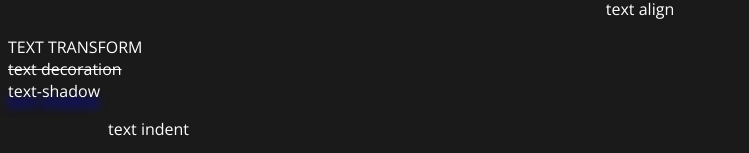
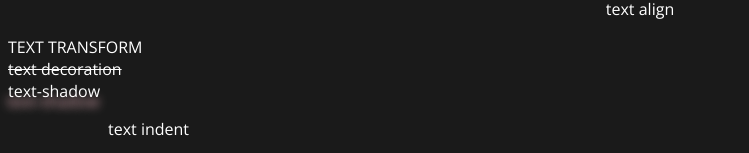
Before and after one commit to jtrognon/base, a plain HTML site: page base/milieu/base.html in a window 1280 px wide. Shown: the part 6089-6242 px from the top of the page, without its empty margins (0-749 px from the left). Drawn offline with nearby package versions, Linux system fonts and the light colour scheme.

Commit message:
changement couleur text-shadow

```diff
--- a/base/milieu/style.css
+++ b/base/milieu/style.css
@@ -117,6 +117,6 @@ a{
 
 #exemple_text-shadow{
     /*préciser orientation horizontal, vertical et rayon propagation + couleur ombre;*/
-    text-shadow : 1px 10px 40px rgb(0, 240, 0);
-    text-shadow : -1px 10px 10px rgb(3, 3, 255);
+    text-shadow : 1px 10px 40px yellow;
+    text-shadow : -1px 10px 10px pink;
 }
```
